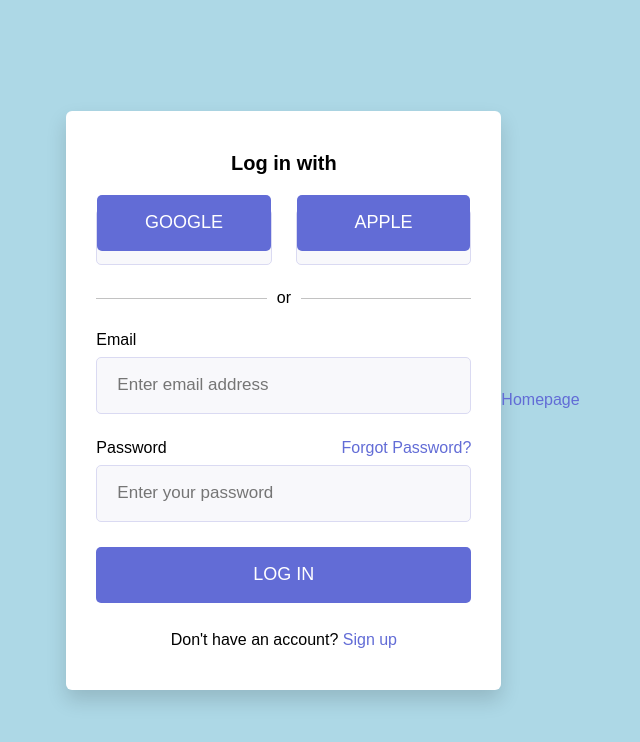
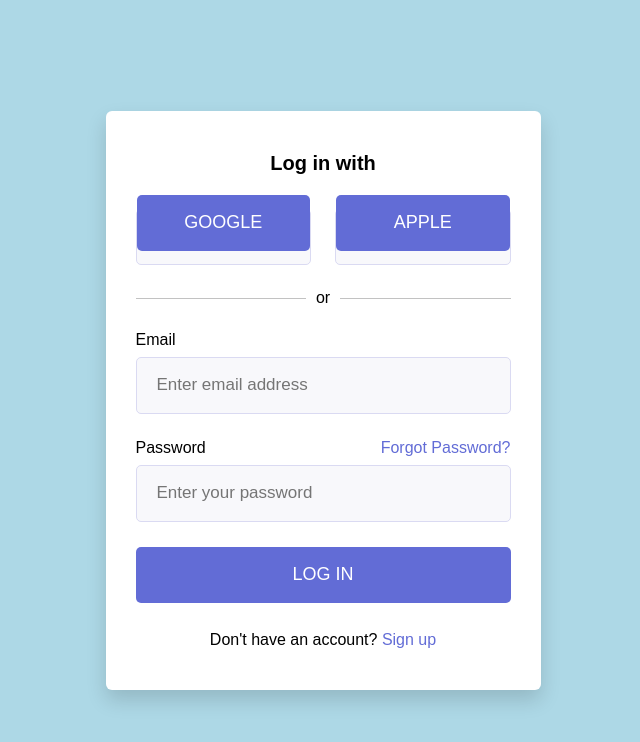
Before and after one commit to Mehrabdev458/color-form, a plain HTML site: page index.html in a window 1280 px wide. Shown: the whole page, without its empty margins (317-957 px from the left). Drawn offline with Linux system fonts and the light colour scheme.

Commit message:
Update index.html

```diff
--- a/index.html
+++ b/index.html
@@ -56,6 +56,7 @@
       <p class="sign_up">Don't have an account? <a href="#">Sign up</a></p>
     </form>
   </div>
-      <a href="../homepage.html">Homepage</a>
+<a href="https://Mehrabdev458.github.io/homepage/">
 </body>
+
 </html>
```
